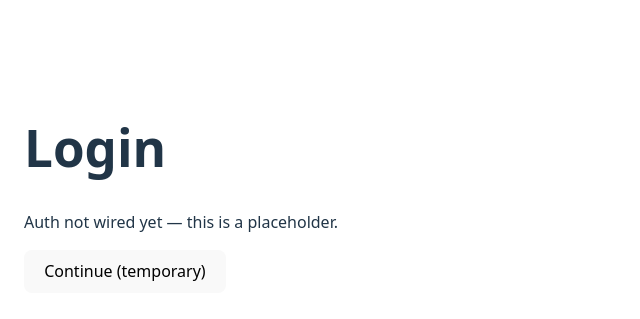
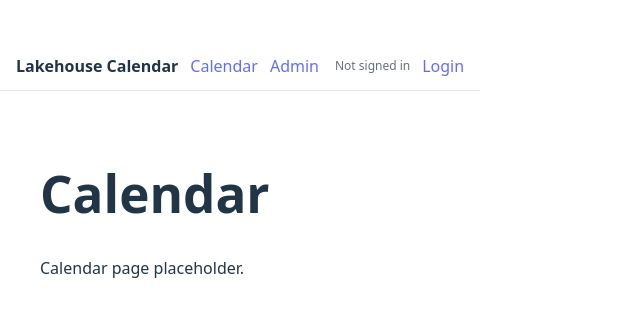
Before and after one commit to ziggybrew/lakehouse-calendar, a React (Vite) app: page /#/calendar in a window 1280 px wide. Before the commit this address led to /#/login. Shown: the part 211-530 px from the top of the page, without its empty margins (0-640 px from the left). Built offline with nearby package versions, Linux system fonts and the light colour scheme.

Commit message:
adding app shell
adding app shell

```diff
--- a/src/app/App.tsx
+++ b/src/app/App.tsx
@@ -3,9 +3,10 @@ import Login from '../pages/Login'
 import Calendar from '../pages/Calendar'
 import Admin from '../pages/Admin'
 import ProtectedRoute from '../components/ProtectedRoute'
+import AppShell from '../components/AppShell'
 
 export default function App() {
-  const isAuthed = false // temporary; we’ll replace this when we add real auth
+  const isAuthed = true // TODO: replace with real auth check
 
   return (
     <Routes>
@@ -13,22 +14,15 @@ export default function App() {
       <Route path="/login" element={<Login />} />
 
       <Route
-        path="/calendar"
         element={
           <ProtectedRoute isAuthed={isAuthed}>
-            <Calendar />
+            <AppShell />
           </ProtectedRoute>
         }
-      />
-
-      <Route
-        path="/admin"
-        element={
-          <ProtectedRoute isAuthed={isAuthed}>
-            <Admin />
-          </ProtectedRoute>
-        }
-      />
+      >
+        <Route path="/calendar" element={<Calendar />} />
+        <Route path="/admin" element={<Admin />} />
+      </Route>
 
       <Route path="*" element={<Navigate to="/calendar" replace />} />
     </Routes>
--- /dev/null
+++ b/src/components/AppShell.tsx
@@ -0,0 +1,36 @@
+import { Link, Outlet } from 'react-router-dom'
+
+export default function AppShell() {
+  return (
+    <div>
+      <header
+        style={{
+          padding: '12px 16px',
+          borderBottom: '1px solid #e5e7eb',
+          display: 'flex',
+          alignItems: 'center',
+          justifyContent: 'space-between',
+          gap: 16,
+        }}
+      >
+        <div style={{ display: 'flex', alignItems: 'center', gap: 12 }}>
+          <strong>Lakehouse Calendar</strong>
+
+          <nav style={{ display: 'flex', gap: 12 }}>
+            <Link to="/calendar">Calendar</Link>
+            <Link to="/admin">Admin</Link>
+          </nav>
+        </div>
+
+        <div style={{ display: 'flex', alignItems: 'center', gap: 12 }}>
+          <span style={{ fontSize: 12, opacity: 0.7 }}>Not signed in</span>
+          <Link to="/login">Login</Link>
+        </div>
+      </header>
+
+      <main style={{ padding: 16 }}>
+        <Outlet />
+      </main>
+    </div>
+  )
+}
```
